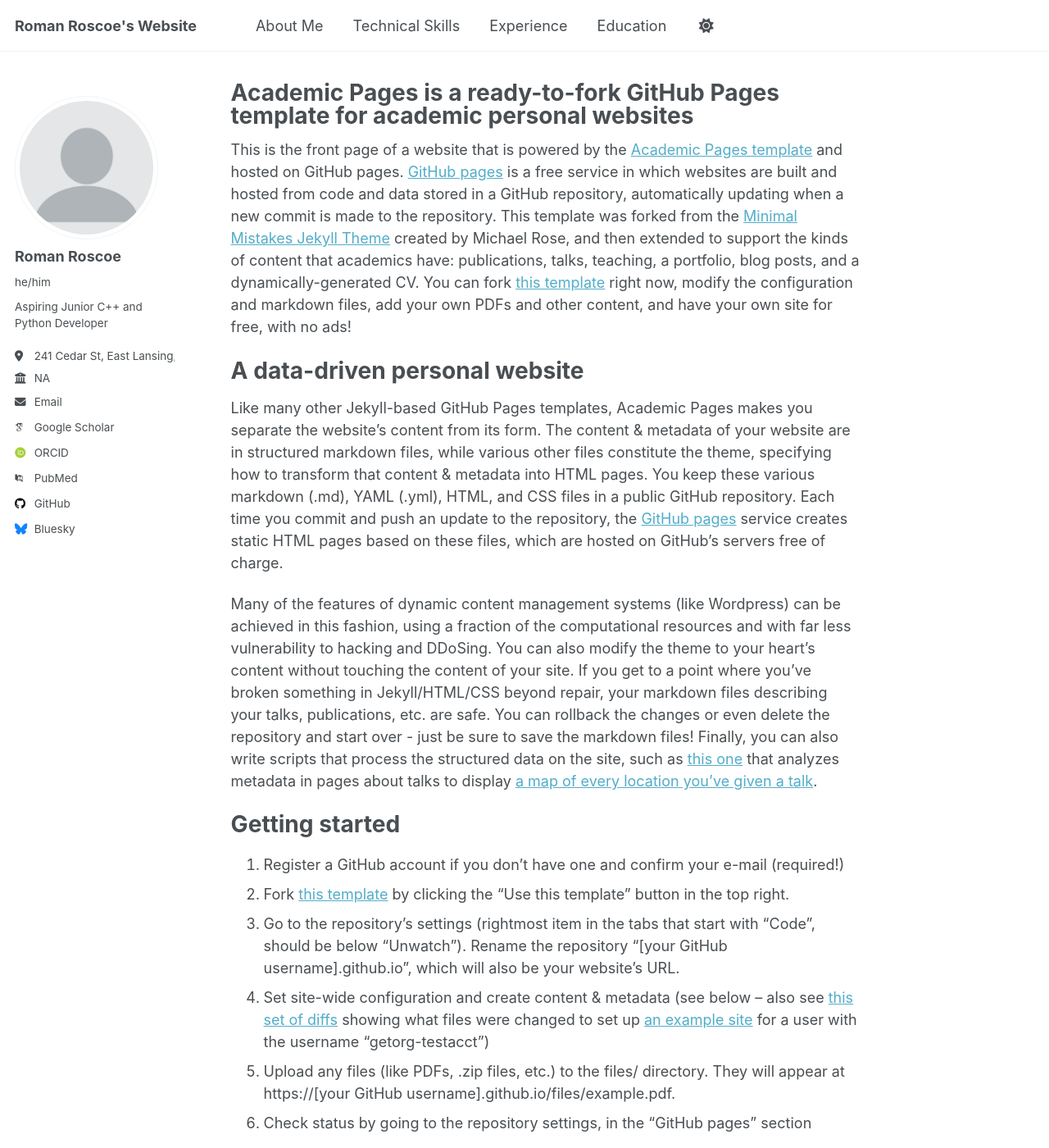
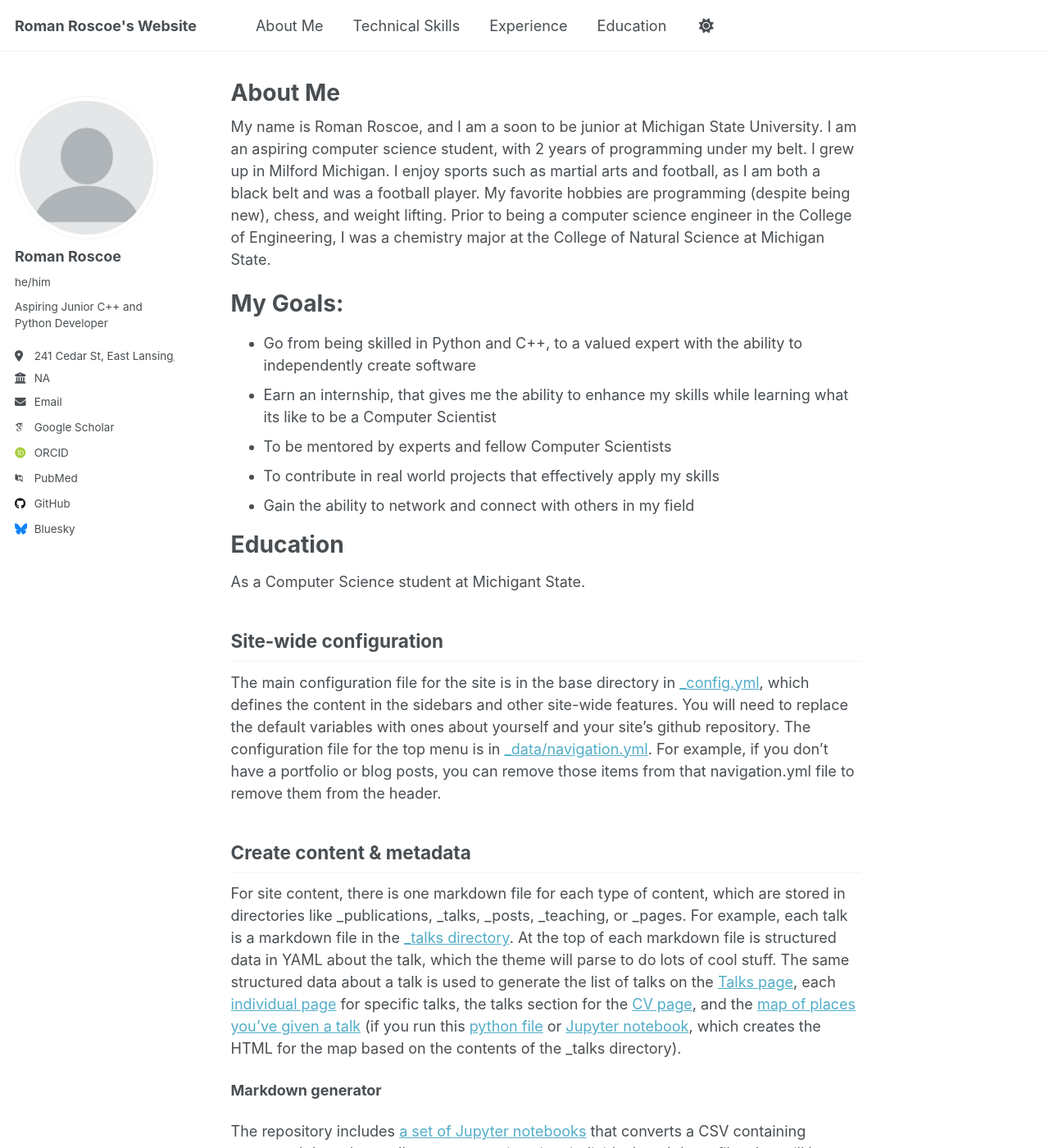
Before and after one commit to RomanRoscoe2027/RomanRoscoe2027.github.io, a Jekyll site: the page built from _pages/about.md, in a window 1280 px wide and 1400 px high. Shown: the whole window at 82% size. Built offline with Jekyll 4.4.1, drawn with Linux system fonts in a browser that asks for light colours; some web fonts are replaced.

Commit message:
Update about.md

```diff
--- a/_pages/about.md
+++ b/_pages/about.md
@@ -1,28 +1,25 @@
 ---
 permalink: /
-title: "Academic Pages is a ready-to-fork GitHub Pages template for academic personal websites"
+title: "About Me"
 author_profile: true
 redirect_from:
   - /about/
   - /about.html
 ---
 
-This is the front page of a website that is powered by the [Academic Pages template](https://github.com/academicpages/academicpages.github.io) and hosted on GitHub pages. [GitHub pages](https://pages.github.com) is a free service in which websites are built and hosted from code and data stored in a GitHub repository, automatically updating when a new commit is made to the repository. This template was forked from the [Minimal Mistakes Jekyll Theme](https://mmistakes.github.io/minimal-mistakes/) created by Michael Rose, and then extended to support the kinds of content that academics have: publications, talks, teaching, a portfolio, blog posts, and a dynamically-generated CV. You can fork [this template](https://github.com/academicpages/academicpages.github.io) right now, modify the configuration and markdown files, add your own PDFs and other content, and have your own site for free, with no ads!
+My name is Roman Roscoe, and I am a soon to be junior at Michigan State University. I am an aspiring computer science student, with 2 years of programming under my belt. I grew up in Milford Michigan. I enjoy sports such as martial arts and football, as I am both a black belt and was a football player. My favorite hobbies are programming (despite being new), chess, and weight lifting. Prior to being a computer science engineer in the College of Engineering, I was a chemistry major at the College of Natural Science at Michigan State.
 
-A data-driven personal website
+My Goals:
 ======
-Like many other Jekyll-based GitHub Pages templates, Academic Pages makes you separate the website's content from its form. The content & metadata of your website are in structured markdown files, while various other files constitute the theme, specifying how to transform that content & metadata into HTML pages. You keep these various markdown (.md), YAML (.yml), HTML, and CSS files in a public GitHub repository. Each time you commit and push an update to the repository, the [GitHub pages](https://pages.github.com/) service creates static HTML pages based on these files, which are hosted on GitHub's servers free of charge.
+- Go from being skilled in Python and C++, to a valued expert with the ability to independently create software
+- Earn an internship, that gives me the ability to enhance my skills while learning what its like to be a Computer Scientist
+- To be mentored by experts and fellow Computer Scientists
+- To contribute in real world projects that effectively apply my skills
+- Gain the ability to network and connect with others in my field
 
-Many of the features of dynamic content management systems (like Wordpress) can be achieved in this fashion, using a fraction of the computational resources and with far less vulnerability to hacking and DDoSing. You can also modify the theme to your heart's content without touching the content of your site. If you get to a point where you've broken something in Jekyll/HTML/CSS beyond repair, your markdown files describing your talks, publications, etc. are safe. You can rollback the changes or even delete the repository and start over - just be sure to save the markdown files! Finally, you can also write scripts that process the structured data on the site, such as [this one](https://github.com/academicpages/academicpages.github.io/blob/master/talkmap.ipynb) that analyzes metadata in pages about talks to display [a map of every location you've given a talk](https://academicpages.github.io/talkmap.html).
-
-Getting started
+Education
 ======
-1. Register a GitHub account if you don't have one and confirm your e-mail (required!)
-1. Fork [this template](https://github.com/academicpages/academicpages.github.io) by clicking the "Use this template" button in the top right.
-1. Go to the repository's settings (rightmost item in the tabs that start with "Code", should be below "Unwatch"). Rename the repository "[your GitHub username].github.io", which will also be your website's URL.
-1. Set site-wide configuration and create content & metadata (see below -- also see [this set of diffs](http://archive.is/3TPas) showing what files were changed to set up [an example site](https://getorg-testacct.github.io) for a user with the username "getorg-testacct")
-1. Upload any files (like PDFs, .zip files, etc.) to the files/ directory. They will appear at https://[your GitHub username].github.io/files/example.pdf.
-1. Check status by going to the repository settings, in the "GitHub pages" section
+  As a Computer Science student at Michigant State.
 
 Site-wide configuration
 ------
```
